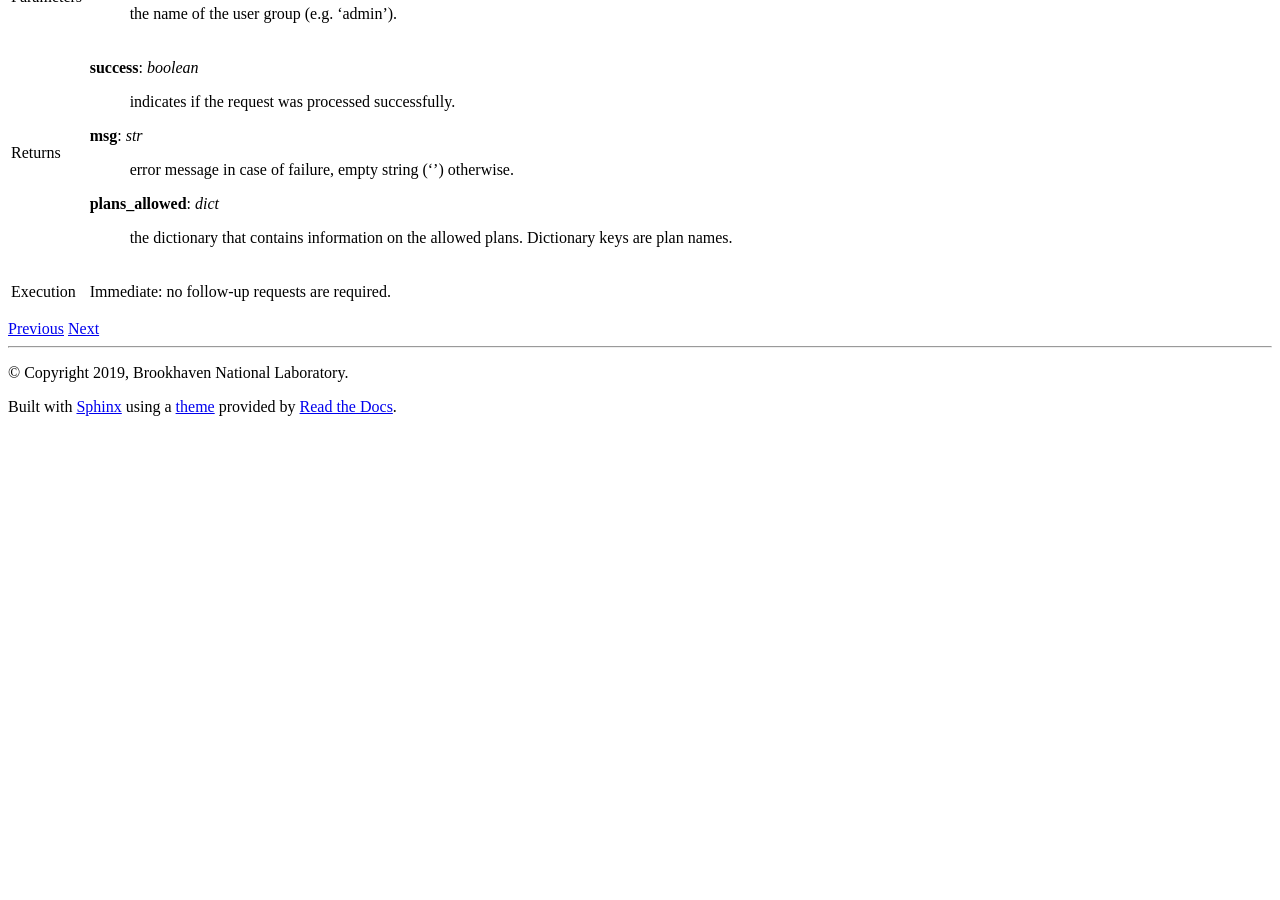
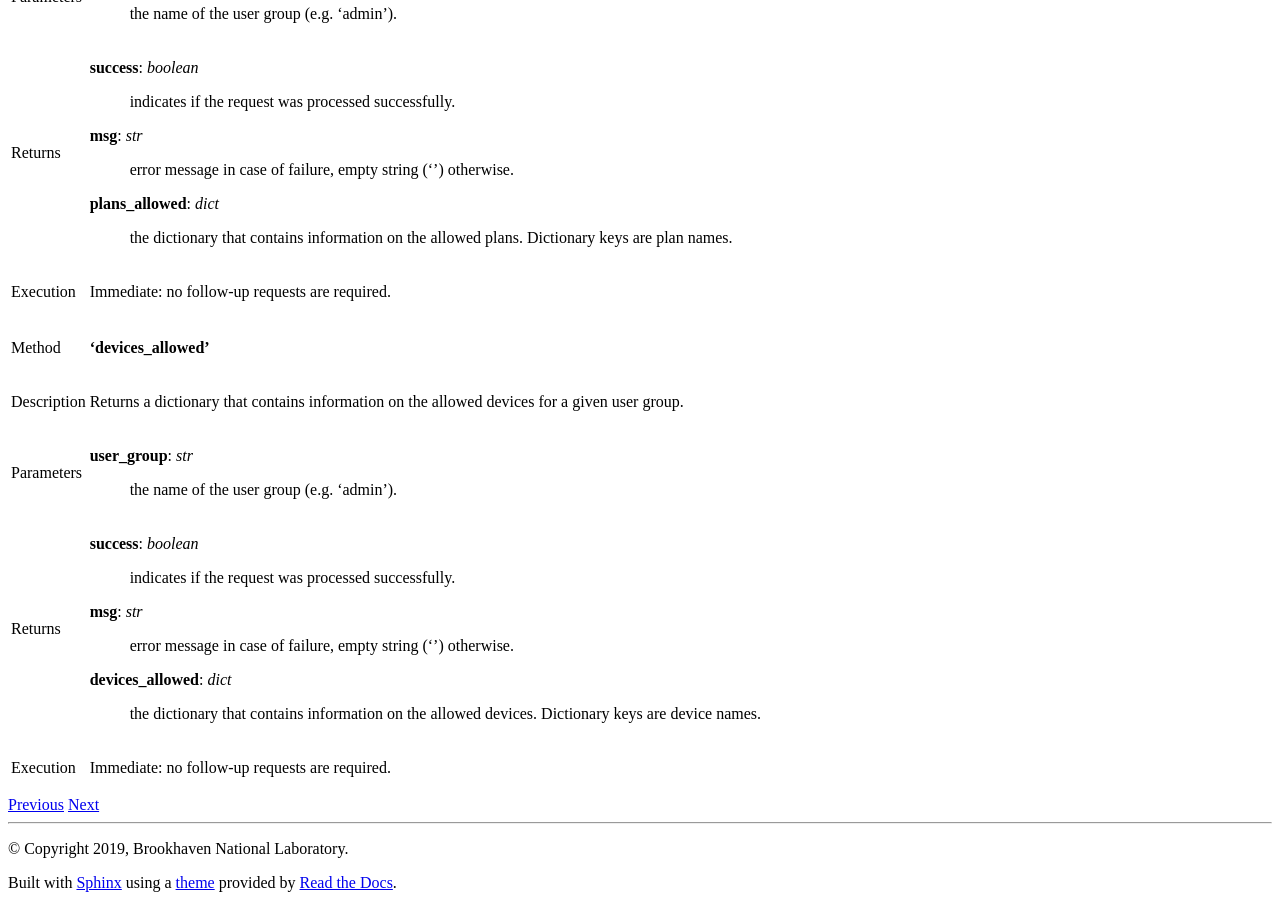
Before and after one commit to bluesky/bluesky-queueserver, a Sphinx documentation site: the page built from docs/source/re_manager_api.rst, in a window 1280 px wide and 900 px high, scrolled down 2380 px. Built offline with Sphinx 7.4.7 and the Read the Docs theme 2.0.0, drawn with Linux system fonts in a browser that asks for light colours; before the commit the page ends 2804 px from its top, so only the background shows below that.

Commit message:
DOC: documentation on 'devices_allowed' API

```diff
--- a/docs/source/re_manager_api.rst
+++ b/docs/source/re_manager_api.rst
@@ -122,3 +122,26 @@ Returns       **success**: *boolean*
 ------------  -----------------------------------------------------------------------------------------
 Execution     Immediate: no follow-up requests are required.
 ============  =========================================================================================
+
+
+============  =========================================================================================
+Method        **'devices_allowed'**
+------------  -----------------------------------------------------------------------------------------
+Description   Returns a dictionary that contains information on the allowed devices for a given user
+              group.
+------------  -----------------------------------------------------------------------------------------
+Parameters    **user_group**: *str*
+                  the name of the user group (e.g. 'admin').
+------------  -----------------------------------------------------------------------------------------
+Returns       **success**: *boolean*
+                  indicates if the request was processed successfully.
+
+              **msg**: *str*
+                  error message in case of failure, empty string ('') otherwise.
+
+              **devices_allowed**: *dict*
+                  the dictionary that contains information on the allowed devices.
+                  Dictionary keys are device names.
+------------  -----------------------------------------------------------------------------------------
+Execution     Immediate: no follow-up requests are required.
+============  =========================================================================================
```
